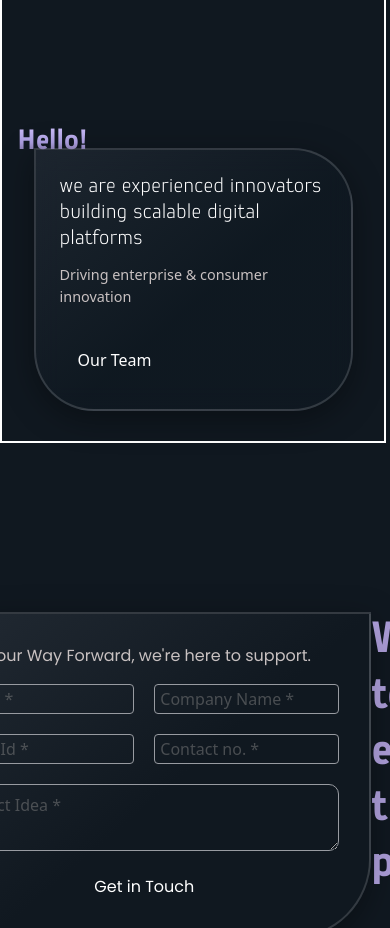
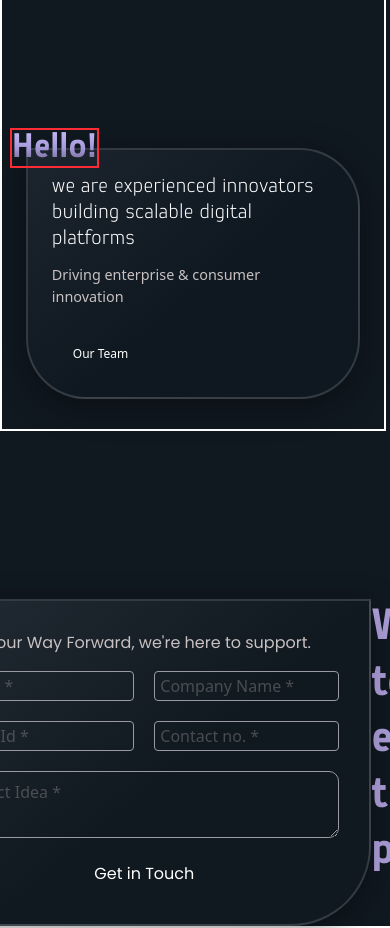
Before and after one commit to Be-A-Coder01/VEDAPIXEL, a React (Vite) app in the folder client/: page / in a window 390 px wide. Shown: the part 1800-2728 px from the top of the page. Built offline with nearby package versions, Linux system fonts and the light colour scheme.

Commit message:
made the team  section mobile responsive

```diff
--- a/client/src/pages/Body.jsx
+++ b/client/src/pages/Body.jsx
@@ -243,9 +243,9 @@ const Body = () => {
           <section
             id="team"
             ref={teamRef}
-            className="relative mb-[30px] w-[90vw] sm:w-[85vw] md:w-[75vw] lg:w-[55vw] mx-auto px-4"
+            className="relative mb-[30px] w-[94vw] sm:w-[90vw] md:w-[75vw] lg:w-[55vw] mx-auto px-4"
           >
-            <p className="begin-title absolute top-0 left-0 z-20 text-[clamp(1.8rem,4vw,4rem)] font-extrabold bg-gradient-to-b from-[#C7B9F6] via-[#A699D9] to-[#6A6185] bg-clip-text text-transparent leading-[1]">
+            <p className="begin-title border-2 border-red-500 absolute top-0 left-0 z-20 text-[9vw] md:text-[clamp(1.8rem,4vw,4rem)] font-extrabold bg-gradient-to-b from-[#C7B9F6] via-[#A699D9] to-[#6A6185] bg-clip-text text-transparent leading-[1]">
               Hello!
             </p>
 
@@ -271,7 +271,7 @@ const Body = () => {
                 </p>
 
                 <button
-                  className="begin-card-button border-2 border-[#B1A2DF] text-white py-2 rounded-[8px] mt-[clamp(15px,2vw,25px)] h-[clamp(40px,6vh,55px)] w-[clamp(110px,10vw,160px)] transition-all duration-300 hover:scale-105 hover:bg-[#B1A2DF]/20"
+                  className="begin-card-button border-2 border-[#B1A2DF] text-white text-[12px] md:text-[16px] py-2 rounded-[8px] mt-[clamp(15px,2vw,25px)] w-[25vw] md:h-[clamp(50px,6vh,55px)] md:w-[clamp(110px,10vw,160px)] transition-all duration-300 hover:scale-105 hover:bg-[#B1A2DF]/20"
                   onClick={() => setShowTeamPopup(true)}
                 >
                   Our Team
```
